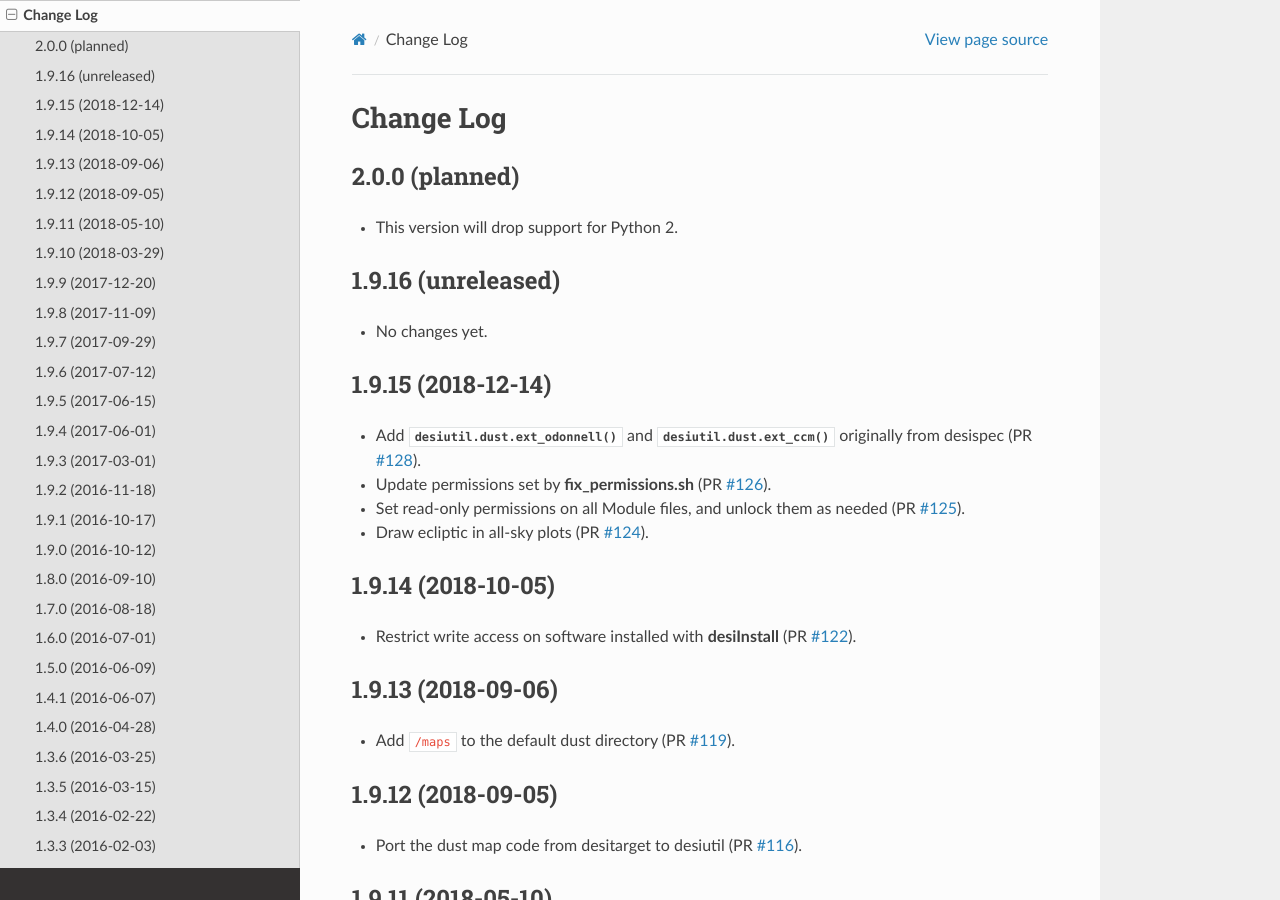
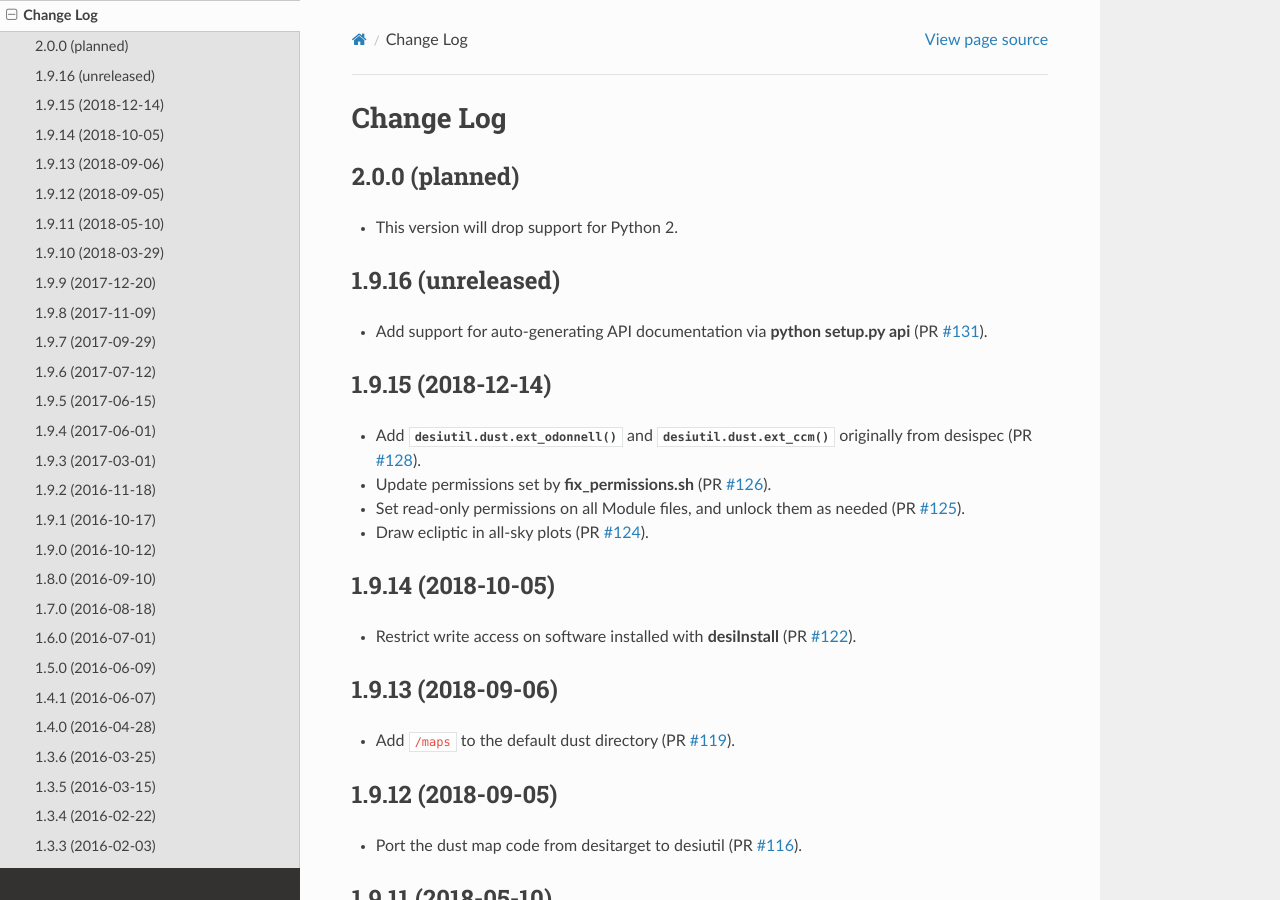
Before and after one commit to desihub/desiutil, a Sphinx documentation site: the page built from doc/changes.rst, in a window 1280 px wide and 900 px high. Built offline with Sphinx 7.4.7 and the Read the Docs theme 2.0.0, drawn with Linux system fonts in a browser that asks for light colours.

Commit message:
update changes.rst

```diff
--- a/doc/changes.rst
+++ b/doc/changes.rst
@@ -10,7 +10,10 @@ Change Log
 1.9.16 (unreleased)
 -------------------
 
-* No changes yet.
+* Add support for auto-generating API documentation via
+  :command:`python setup.py api` (PR `#131`_).
+
+.. _`#131`: https://github.com/desihub/desiutil/pull/131
 
 1.9.15 (2018-12-14)
 -------------------
```
